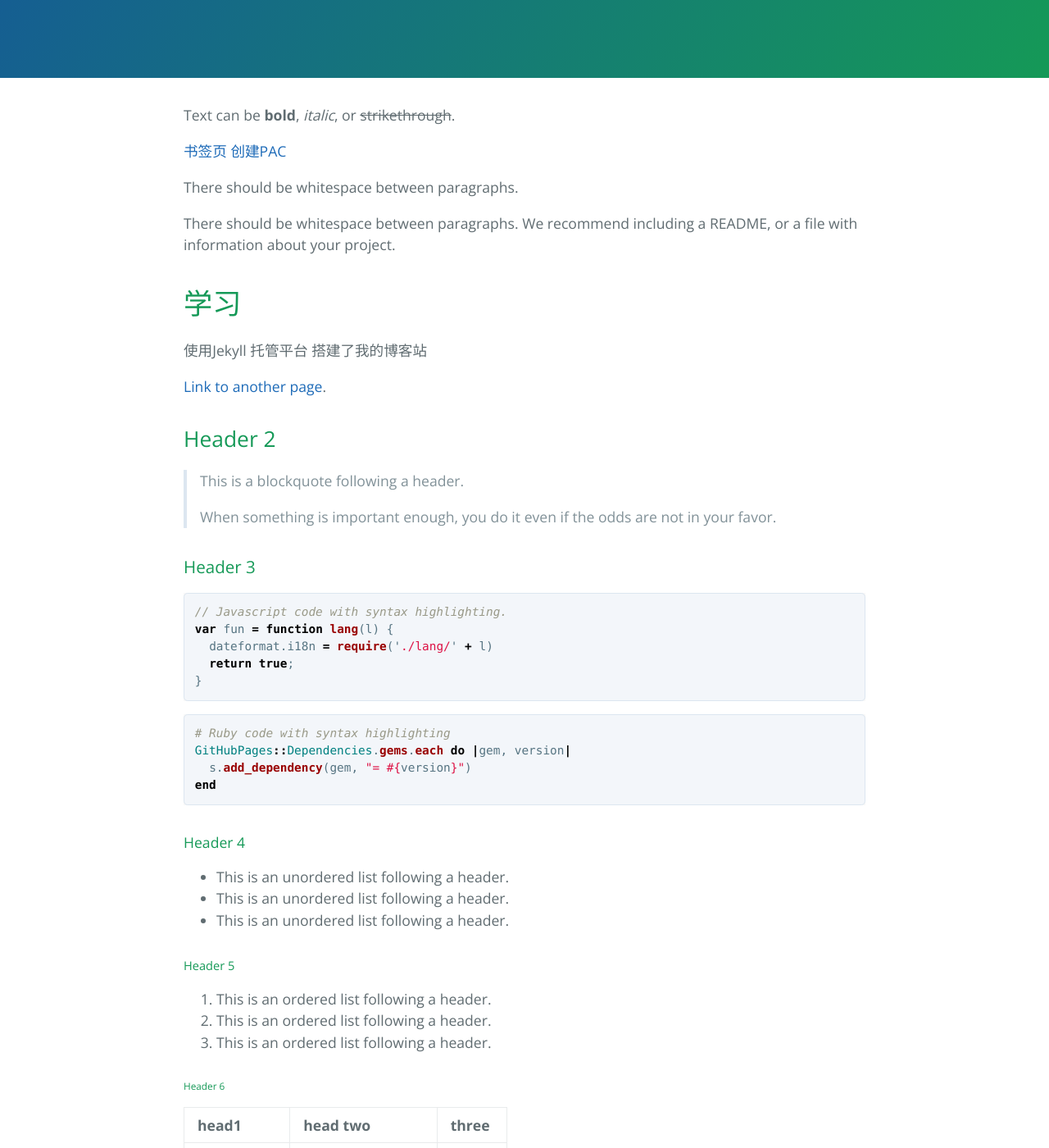
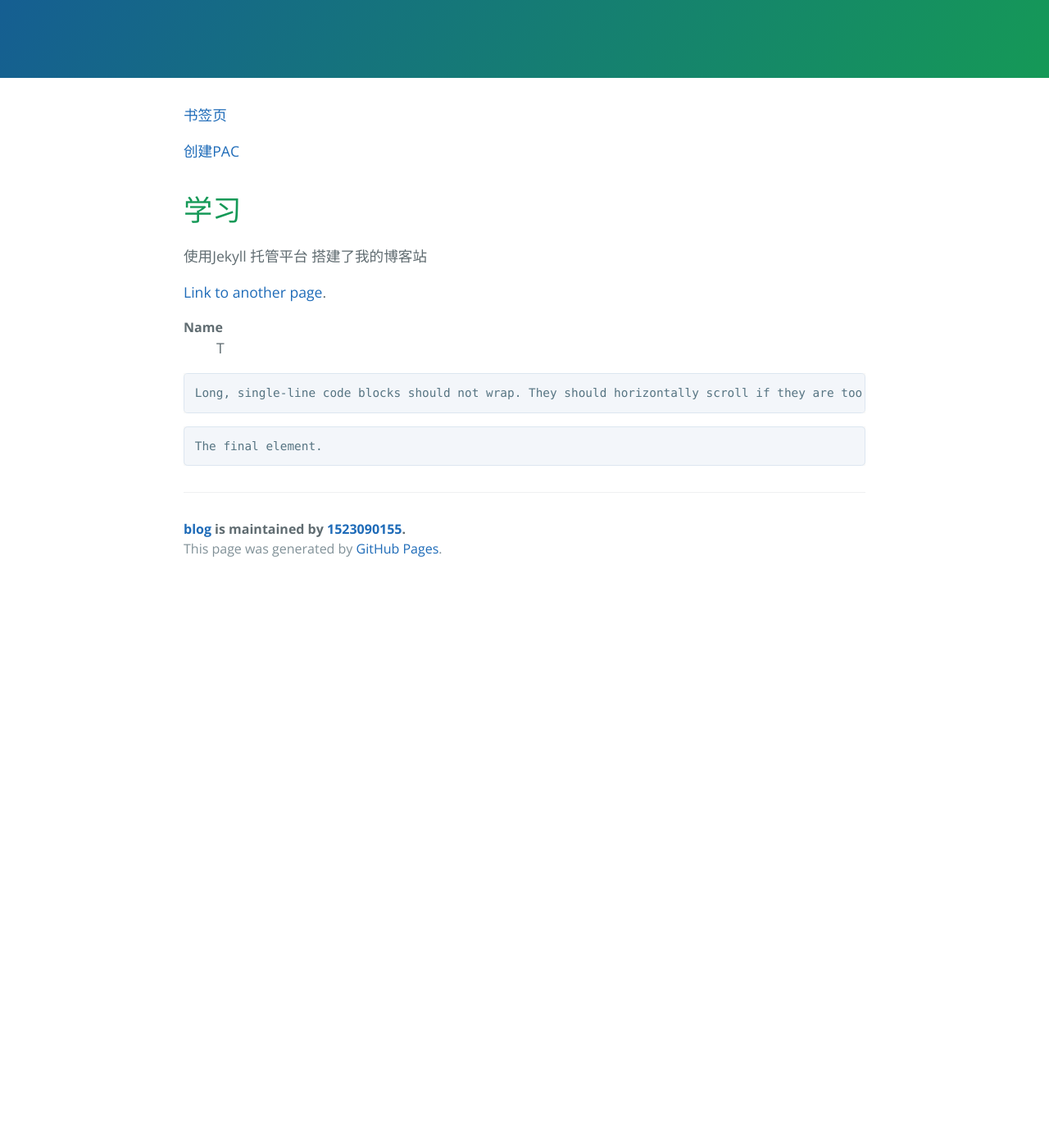
Before and after one commit to 1523090155/blog, a Jekyll site: the page built from index.md, in a window 1280 px wide and 1400 px high, scrolled down 288 px. Shown: the whole window at 82% size. Built offline with Jekyll 4.4.1, drawn with Linux system fonts in a browser that asks for light colours; after the commit the page ends 1001 px from its top, so only the background shows below that; some of the changed text lies outside the part shown.

Commit message:
Update index.md

````diff
--- a/index.md
+++ b/index.md
@@ -2,14 +2,12 @@
 layout: default
 ---
 
-Text can be **bold**, _italic_, or ~~strikethrough~~.
+[书签页](https://shuqian.111600.xyz/)
 
-[书签页](https://shuqian.111600.xyz/)
 [创建PAC](https://sspac.111600.xyz/)
 
-There should be whitespace between paragraphs.
 
-There should be whitespace between paragraphs. We recommend including a README, or a file with information about your project.
+
 
 # 学习
 
@@ -17,94 +15,7 @@ There should be whitespace between paragraphs. We recommend including a README,
 
 [Link to another page](./another-page.html).
 
-## Header 2
 
-> This is a blockquote following a header.
->
-> When something is important enough, you do it even if the odds are not in your favor.
-
-### Header 3
-
-```js
-// Javascript code with syntax highlighting.
-var fun = function lang(l) {
-  dateformat.i18n = require('./lang/' + l)
-  return true;
-}
-```
-
-```ruby
-# Ruby code with syntax highlighting
-GitHubPages::Dependencies.gems.each do |gem, version|
-  s.add_dependency(gem, "= #{version}")
-end
-```
-
-#### Header 4
-
-*   This is an unordered list following a header.
-*   This is an unordered list following a header.
-*   This is an unordered list following a header.
-
-##### Header 5
-
-1.  This is an ordered list following a header.
-2.  This is an ordered list following a header.
-3.  This is an ordered list following a header.
-
-###### Header 6
-
-| head1        | head two          | three |
-|:-------------|:------------------|:------|
-| ok           | good swedish fish | nice  |
-| out of stock | good and plenty   | nice  |
-| ok           | good `oreos`      | hmm   |
-| ok           | good `zoute` drop | yumm  |
-
-### There's a horizontal rule below this.
-
-* * *
-
-### Here is an unordered list:
-
-*   Item foo
-*   Item bar
-*   Item baz
-*   Item zip
-
-### And an ordered list:
-
-1.  Item one
-1.  Item two
-1.  Item three
-1.  Item four
-
-### And a nested list:
-
-- level 1 item
-  - level 2 item
-  - level 2 item
-    - level 3 item
-    - level 3 item
-- level 1 item
-  - level 2 item
-  - level 2 item
-  - level 2 item
-- level 1 item
-  - level 2 item
-  - level 2 item
-- level 1 item
-
-### Small image
-
-![Octocat](https://github.githubassets.com/images/icons/emoji/octocat.png)
-
-### Large image
-
-![Branching](https://guides.github.com/activities/hello-world/branching.png)
-
-
-### Definition lists can be used with HTML syntax.
 
 <dl>
 <dt>Name</dt>
````
